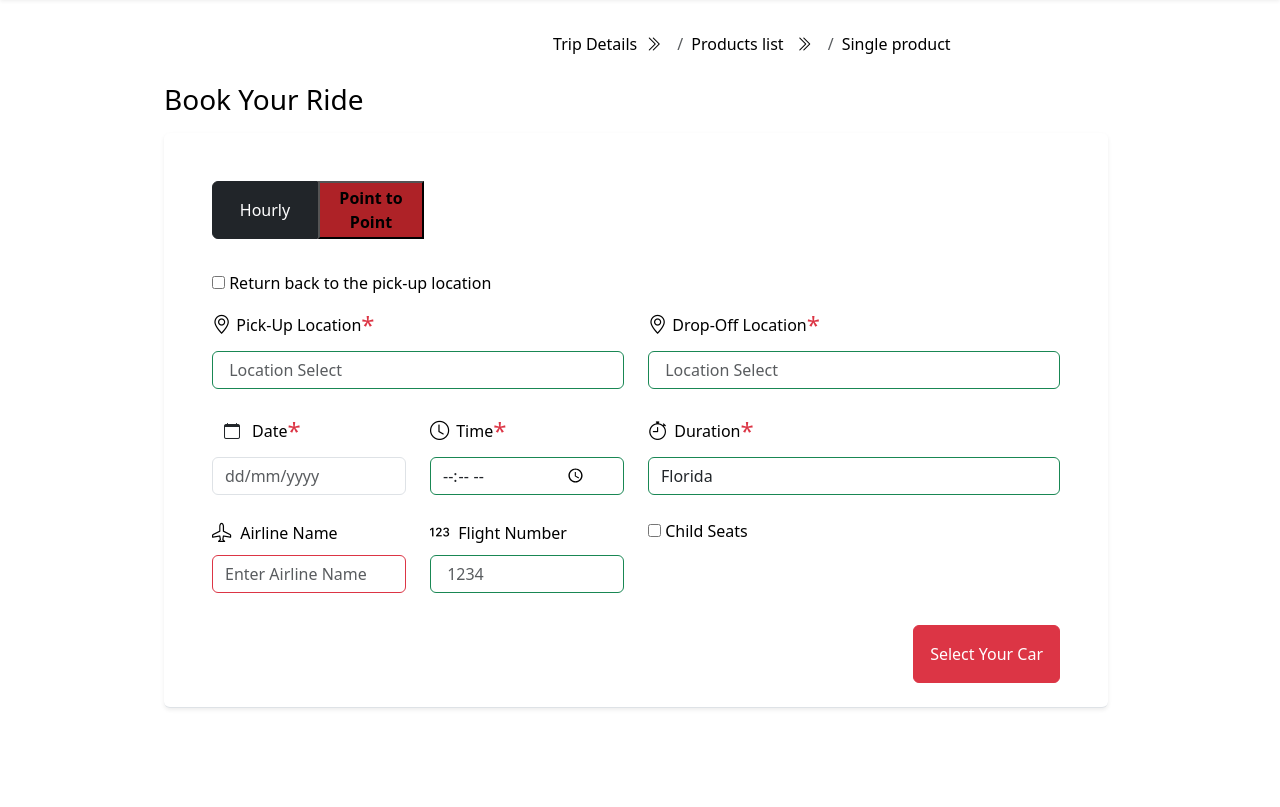
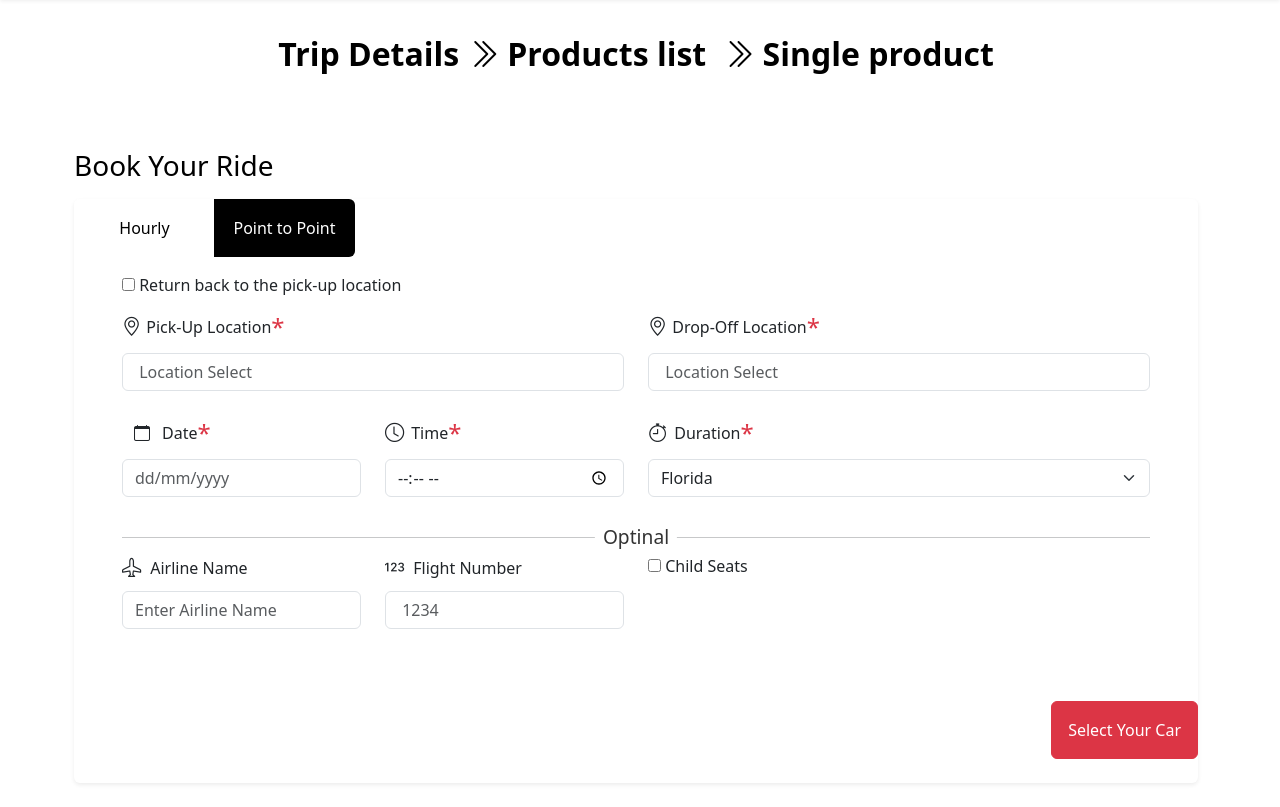
Before and after one commit to Moathalkhouly/work1, a website: page index.html in a window 1280 px wide. Shown: the part 57-864 px from the top of the page. Before the commit the page ends 800 px from the top, so only its background shows below. Drawn offline with nearby package versions, Linux system fonts and the light colour scheme.

Commit message:
first commit

```diff
--- a/index.html
+++ b/index.html
@@ -40,9 +40,9 @@
     ></script>
 
     <style>
-      .was-validated .form-control:valid,
+      /* .was-validated .form-control:valid,
       .form-control.is-valid {
-        background-image: none; /* Remove the custom background image */
+        background-image: none;
       }
       .was-validated .form-select:valid,
       .form-select.is-valid {
@@ -51,6 +51,24 @@
       .was-validated .form-control:invalid,
       .form-control.is-invalid {
         background-image: none;
+      } */
+
+      .Optinal {
+        position: relative;
+      }
+
+      .Optinal::before {
+        opacity: 1;
+        content: 'Optinal';
+        color: #333333;
+        position: absolute;
+        top: 50%;
+        left: 50%;
+        z-index: 1;
+        transform: translate(-50%, -50%);
+        background-color: #fff;
+        font-size: 1.2rem;
+        padding: 0.1rem 0.5rem;
       }
     </style>
   </head>
@@ -132,25 +150,22 @@
       </div>
     </header>
 
-    <section class="mt-5 container ps-md-3 ps-lg-1 mt-md-2 py-md-4 w-75">
+    <section class="mt-5 container ps-md-3 ps-lg-1 mt-md-2 py-md-4">
       <div>
-        <div
-          class="d-flex justify-content-between col-sm-12 col-lg-10 flex-column flex-md-row text-light"
-        >
-          <h1 class="mt-5 h3 pt-xl-1 pb-2 text-black">Book Your Ride</h1>
-
-          <nav aria-label="breadcrumb ">
+        <div class="d-flex justify-content-center flex-wrap">
+          <nav aria-label="breadcrumb m-auto ">
             <ol class="breadcrumb d-flex align-items-center h1 pt-xl-1 pb-2">
-              <li class="breadcrumb-item text-black fs-lg-5">
+              <li class="text-black fs-lg-5 fs-2 fw-bold">
                 Trip Details<i class="bi bi-chevron-double-right mx-2"></i>
               </li>
 
-              <li class="breadcrumb-item text-black fs-lg-5">
-                Products list <i class="bi bi-chevron-double-right mx-2"></i>
+              <li class="text-black fs-lg-5 fs-2 fw-bold">
+                Products list
+                <i class="bi bi-chevron-double-right mx-2"></i>
               </li>
 
               <li
-                class="breadcrumb-item active text-black fs-lg-5"
+                class="active text-black fs-lg-5 fs-2 fw-bold"
                 aria-current="page"
               >
                 Single product
@@ -158,30 +173,25 @@
             </ol>
           </nav>
         </div>
+        <h1 class="mt-5 h3 pt-xl-1 pb-2 text-black">Book Your Ride</h1>
 
         <form
-          class="needs-validation border-bottom pb-2 pb-lg-4 was-validated col-sm-12 col-lg-12 rounded p-3 p-sm-5 shadow-sm text-black"
-          style="background-color: #fff"
+          class="needs-validation pb-2 pb-lg-4 col-sm-12 rounded shadow-sm"
           novalidate=""
         >
           <div
-            class="btn-group d-flex mb-3 col-sm-6 col-md-3"
+            class="btn-group d-flex col-sm-6 col-md-3"
             role="group"
-            aria-label="Solid button group"
+            aria-label="Solid button group border border-black"
           >
-            <button type="button" class="btn btn-dark w-50 py-md-3">
+            <button type="button" class="btn w-50 py-md-3 bg-white text-black">
               Hourly
             </button>
-            <button
-              type="button"
-              class="w-50"
-              style="background-color: #ae2227; color: #000; font-weight: bold"
-            >
+            <button type="button" class="btn w-50 bg-black text-white">
               Point to Point
             </button>
           </div>
-
-          <div class="row pb-2">
+          <div class="row pb-2 p-3 p-sm-5 pt-0 pt-sm-0">
             <div class="mb-1 mt-3">
               <input type="checkbox" id="return-back" />
               <label for="return-back" class="form-label fs-base"
@@ -299,7 +309,9 @@
               </select>
               <div class="invalid-feedback">Please choose your state!</div>
             </div>
-
+            <div class="Optinal">
+              <hr />
+            </div>
             <!-- Airline Name -->
             <div class="col-sm-6 col-md-3 mb-4">
               <label
@@ -343,31 +355,67 @@
 
             <!-- Child Seats -->
             <div class="col-sm-6 mb-4">
-              <input id="seats" type="checkbox" id="zip" class="" required="" />
-              <label for="seats" class="form-label fs-base">Child Seats</label>
+              <div class="mb-1">
+                <input
+                  id="seats"
+                  type="checkbox"
+                  id="zip"
+                  class=""
+                  required=""
+                />
+                <label for="seats" class="form-label fs-base"
+                  >Child Seats</label
+                >
+              </div>
               <div id="x" class="d-flex gap-2 d-none">
-                <input
-                  type="number"
-                  id="y"
+                <!-- <input
+
                   class="form-control form-control-md"
-                  placeholder="XL"
-                  max="3"
-                  min="0"
-                  value="2"
+
                 />
 
                 <input
-                  id="a1"
-                  type="number"
+
                   class="form-control form-control-md"
-                  placeholder=" forward-facing"
+                  placeholder=" "
                 />
 
                 <input
                   id="a2"
                   type="number"
                   class="form-control form-control-md"
-                />
+                /> -->
+
+                <div class="form-floating col-4">
+                  <input
+                    type="number"
+                    id="y"
+                    class="form-control"
+                    placeholder="XL"
+                    max="3"
+                    min="0"
+                    placeholder="num"
+                  />
+                  <label for="floatingPassword">num</label>
+                </div>
+                <div class="form-floating col-4">
+                  <input
+                    id="a1"
+                    type="number"
+                    class="form-control"
+                    placeholder="forward-facing"
+                  />
+                  <label for="floatingPassword">forward-facing</label>
+                </div>
+                <div class="form-floating col-4">
+                  <input
+                    type="password"
+                    class="form-control"
+                    id="floatingPassword"
+                    placeholder="Password"
+                  />
+                  <label for="floatingPassword">Password</label>
+                </div>
               </div>
             </div>
           </div>
--- a/scss/main.scss
+++ b/scss/main.scss
@@ -1 +1,5 @@
+$form-floating-height: 2.4rem;
+$form-floating-label-height: 0;
+$form-floating-padding-y: 0.4rem;
+$primary: #ae2227;
 @import '../node_modules/bootstrap/scss/bootstrap.scss';
```
Also changed, not shown: README.md, css/main.min.css, 2 other files.
